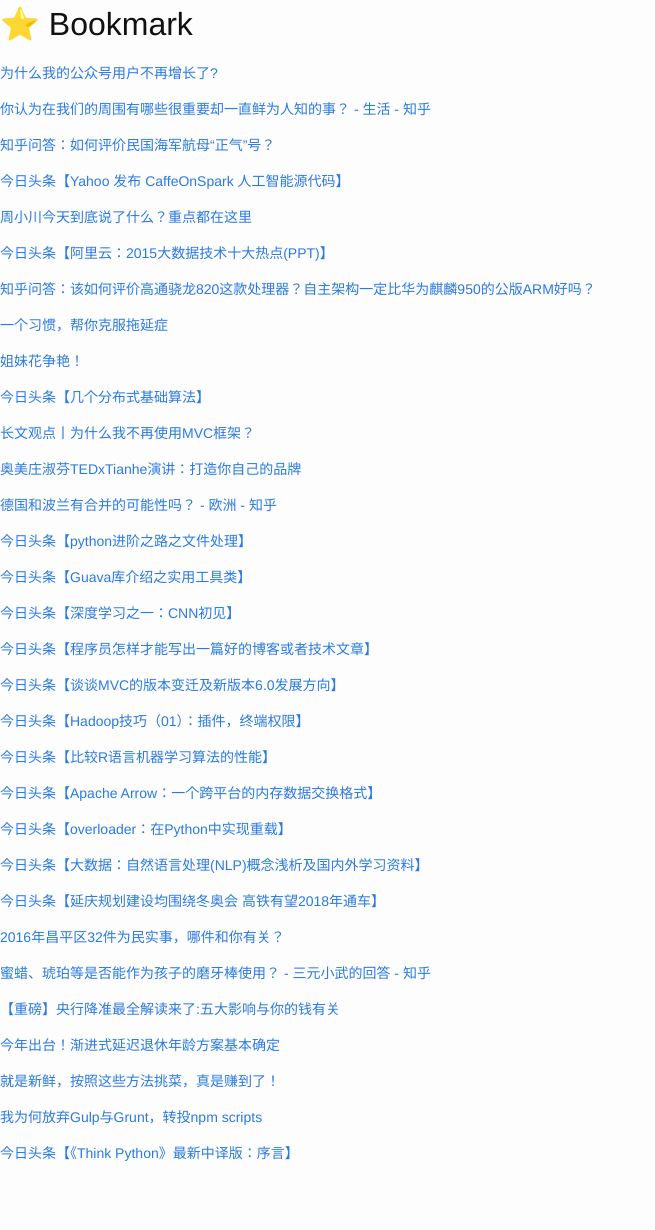
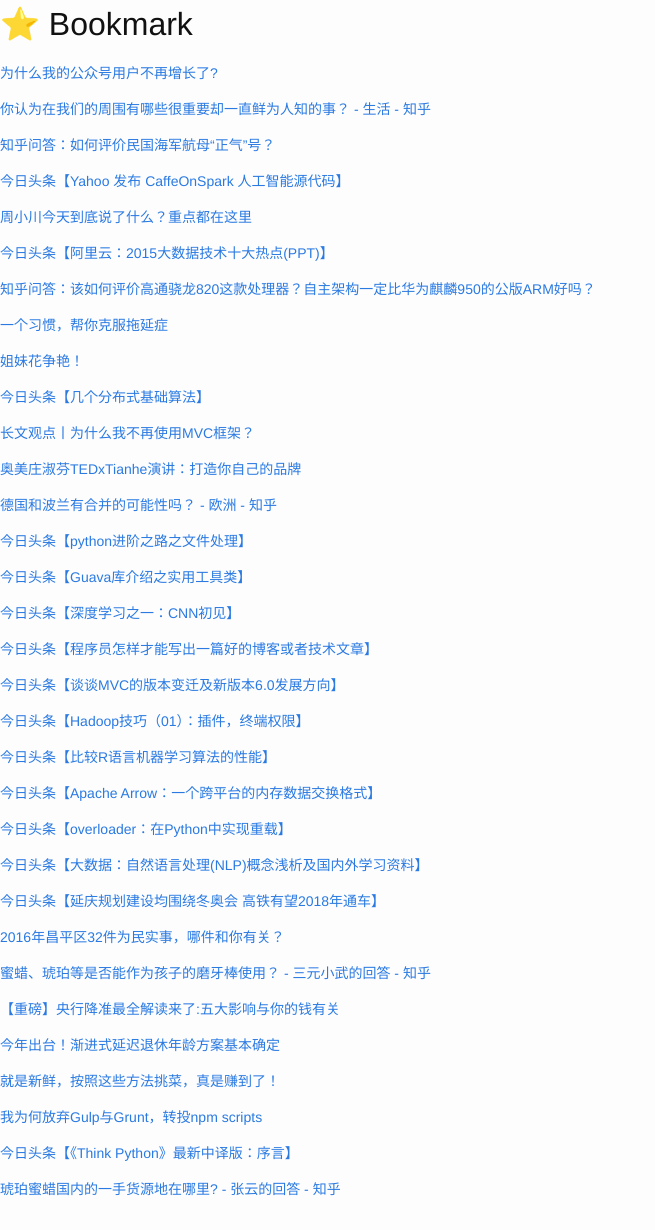
Before and after one commit to cnwarden/cnwarden.github.io, a Jekyll site: the page built from fav/index.md, in a window 1280 px wide. Shown: the whole page, without its empty margins (0-655 px from the left). Built offline with Jekyll 4.4.1, drawn with Linux system fonts in a browser that asks for light colours; emoji names are drawn with the system emoji font; before the commit the page ends 1194 px from its top, so only the background shows below that.

Commit message:
auto commit

```diff
--- a/fav/index.md
+++ b/fav/index.md
@@ -66,3 +66,5 @@ title:  fav
 [我为何放弃Gulp与Grunt，转投npm&nbsp;scripts](http://mp.weixin.qq.com/s?__biz=MjM5MDE0Mjc4MA==&mid=402925313&idx=1&sn=496b5b65a778c099f009ab308f2936da&scene=0#wechat_redirect)
 
 [今日头条【《Think Python》最新中译版：序言】](http://toutiao.com/item/6256590077120479745/?iid=3578109516&app=news_article&tt_from=android_share&utm_source=email&utm_medium=toutiao_android&utm_campaign=client_share)
+
+[琥珀蜜蜡国内的一手货源地在哪里? - 张云的回答 - 知乎](http://www.zhihu.com/question/21350613/answer/37213505)
```
